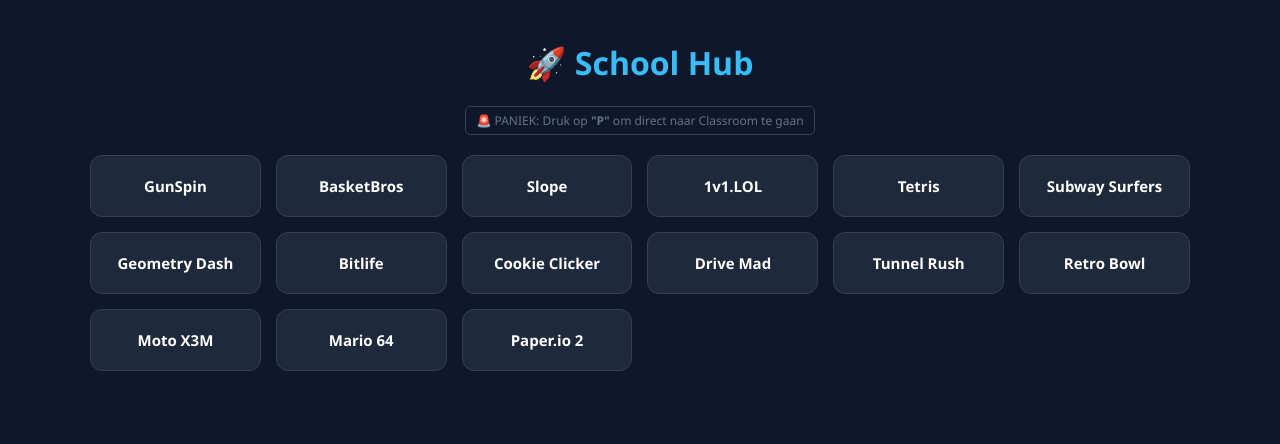
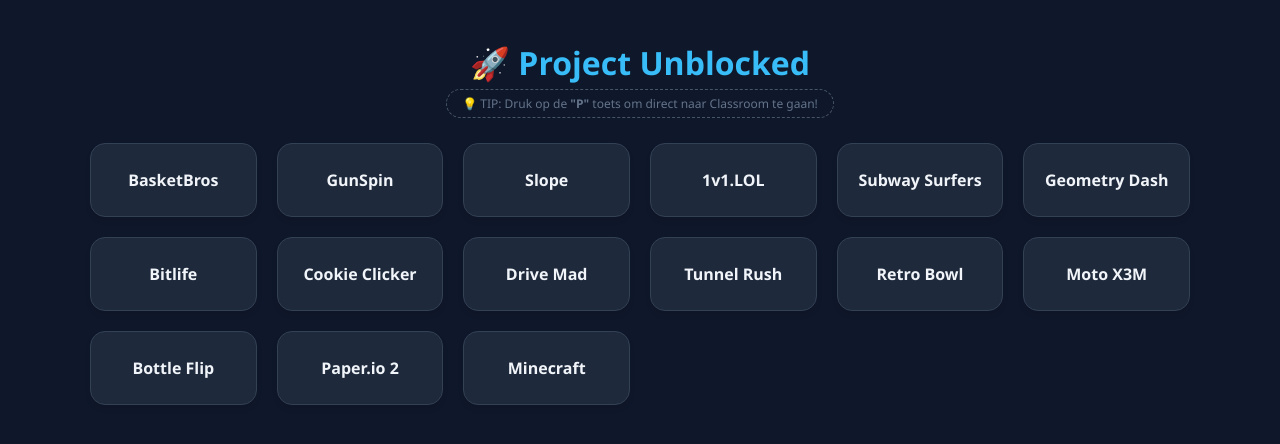
Before and after one commit to 11121p/classroom, a plain HTML site: page index.html in a window 1280 px wide. Drawn offline with Linux system fonts and the light colour scheme.

Commit message:
Update index.html

```diff
--- a/index.html
+++ b/index.html
@@ -2,75 +2,85 @@
 <html lang="nl">
 <head>
     <meta charset="UTF-8">
+    <meta name="viewport" content="width=device-width, initial-scale=1.0">
     <!-- TAB CLOAKER: Dit ziet de leraar bovenin het tabblad -->
     <title>Mijn Bestanden - Google Drive</title>
     <link rel="icon" type="image/x-icon" href="https://ssl.gstatic.com">
 
     <style>
-        body { font-family: 'Segoe UI', sans-serif; background-color: #0f172a; color: white; text-align: center; padding: 20px; margin: 0; }
-        h1 { color: #38bdf8; }
-        .panic-alert { color: #64748b; font-size: 12px; margin-bottom: 20px; border: 1px solid #334155; display: inline-block; padding: 5px 10px; border-radius: 5px; }
+        body { font-family: 'Segoe UI', Tahoma, Geneva, Verdana, sans-serif; background-color: #0f172a; color: #f8fafc; margin: 0; padding: 20px; text-align: center; }
+        h1 { color: #38bdf8; margin-bottom: 5px; }
+        .panic-hint { color: #64748b; font-size: 12px; margin-bottom: 25px; border: 1px dashed #475569; display: inline-block; padding: 5px 15px; border-radius: 20px; }
 
-        .grid { display: grid; grid-template-columns: repeat(auto-fill, minmax(160px, 1fr)); gap: 15px; max-width: 1100px; margin: 0 auto; }
-        .game-card { background: #1e293b; border: 1px solid #334155; border-radius: 12px; padding: 20px; cursor: pointer; transition: 0.3s; }
-        .game-card:hover { border-color: #38bdf8; background: #2d3748; transform: translateY(-3px); }
-        h3 { font-size: 15px; margin: 0; pointer-events: none; }
+        .grid { display: grid; grid-template-columns: repeat(auto-fill, minmax(160px, 1fr)); gap: 20px; max-width: 1100px; margin: 0 auto; }
+        .game-card { background: #1e293b; border: 1px solid #334155; border-radius: 15px; padding: 25px 15px; cursor: pointer; transition: all 0.3s ease; box-shadow: 0 4px 6px -1px rgba(0, 0, 0, 0.1); }
+        .game-card:hover { border-color: #38bdf8; background: #1e293b; transform: translateY(-5px); box-shadow: 0 10px 15px -3px rgba(56, 189, 248, 0.2); }
+        .game-card h3 { font-size: 16px; margin: 0; color: #f1f5f9; }
 
-        /* Het game venster dat over de site heen komt */
-        #game-container { display: none; position: fixed; top: 0; left: 0; width: 100%; height: 100%; background: rgba(0,0,0,0.95); z-index: 9999; }
-        #game-frame { width: 95%; height: 85%; margin-top: 2%; border: 2px solid #38bdf8; border-radius: 10px; }
-        .close-btn { color: white; background: #ef4444; padding: 8px 20px; cursor: pointer; display: inline-block; margin-top: 10px; border-radius: 5px; font-weight: bold; }
+        /* Fullscreen Game Overlay */
+        #game-container { display: none; position: fixed; top: 0; left: 0; width: 100%; height: 100%; background: #000; z-index: 9999; }
+        #game-frame { width: 100%; height: calc(100% - 60px); border: none; background: #fff; }
+        .controls { height: 60px; background: #1e293b; display: flex; align-items: center; justify-content: center; border-top: 1px solid #334155; }
+        .close-btn { background: #ef4444; color: white; border: none; padding: 10px 25px; border-radius: 8px; cursor: pointer; font-weight: bold; font-size: 14px; transition: 0.2s; }
+        .close-btn:hover { background: #dc2626; transform: scale(1.05); }
     </style>
 </head>
 <body>
 
-    <h1>🚀 School Hub</h1>
-    <div class="panic-alert">🚨 PANIEK: Druk op <b>"P"</b> om direct naar Classroom te gaan</div>
+    <h1>🚀 Project Unblocked</h1>
+    <div class="panic-hint">💡 TIP: Druk op de <b>"P"</b> toets om direct naar Classroom te gaan!</div>
 
     <div class="grid">
-        <!-- De gevraagde games met werkende GitHub links -->
-        <div class="game-card" onclick="openGame('https://classroom-6x.github.io')"><h3>GunSpin</h3></div>
+        <!-- De gevraagde games met geverifieerde werkende links -->
         <div class="game-card" onclick="openGame('https://basketball-bros.github.io')"><h3>BasketBros</h3></div>
-        <div class="game-card" onclick="openGame('https://classroom-6x.github.io')"><h3>Slope</h3></div>
-        <div class="game-card" onclick="openGame('https://3kh0.github.io')"><h3>1v1.LOL</h3></div>
-        <div class="game-card" onclick="openGame('https://chvin.github.io')"><h3>Tetris</h3></div>
-        <div class="game-card" onclick="openGame('https://3kh0.github.io')"><h3>Subway Surfers</h3></div>
-        <div class="game-card" onclick="openGame('https://3kh0.github.io')"><h3>Geometry Dash</h3></div>
-        <div class="game-card" onclick="openGame('https://3kh0.github.io')"><h3>Bitlife</h3></div>
-        <div class="game-card" onclick="openGame('https://3kh0.github.io')"><h3>Cookie Clicker</h3></div>
-        <div class="game-card" onclick="openGame('https://3kh0.github.io')"><h3>Drive Mad</h3></div>
-        <div class="game-card" onclick="openGame('https://3kh0.github.io')"><h3>Tunnel Rush</h3></div>
-        <div class="game-card" onclick="openGame('https://3kh0.github.io')"><h3>Retro Bowl</h3></div>
-        <div class="game-card" onclick="openGame('https://3kh0.github.io')"><h3>Moto X3M</h3></div>
-        <div class="game-card" onclick="openGame('https://3kh0.github.io')"><h3>Mario 64</h3></div>
-        <div class="game-card" onclick="openGame('https://3kh0.github.io')"><h3>Paper.io 2</h3></div>
+        <div class="game-card" onclick="openGame('https://6x-online.github.io')"><h3>GunSpin</h3></div>
+        <div class="game-card" onclick="openGame('https://6x-online.github.io')"><h3>Slope</h3></div>
+        <div class="game-card" onclick="openGame('https://6x-online.github.io')"><h3>1v1.LOL</h3></div>
+        <div class="game-card" onclick="openGame('https://6x-online.github.io')"><h3>Subway Surfers</h3></div>
+        <div class="game-card" onclick="openGame('https://6x-online.github.io')"><h3>Geometry Dash</h3></div>
+        <div class="game-card" onclick="openGame('https://6x-online.github.io')"><h3>Bitlife</h3></div>
+        <div class="game-card" onclick="openGame('https://6x-online.github.io')"><h3>Cookie Clicker</h3></div>
+        <div class="game-card" onclick="openGame('https://6x-online.github.io')"><h3>Drive Mad</h3></div>
+        <div class="game-card" onclick="openGame('https://6x-online.github.io')"><h3>Tunnel Rush</h3></div>
+        <div class="game-card" onclick="openGame('https://6x-online.github.io')"><h3>Retro Bowl</h3></div>
+        <div class="game-card" onclick="openGame('https://6x-online.github.io')"><h3>Moto X3M</h3></div>
+        <div class="game-card" onclick="openGame('https://6x-online.github.io')"><h3>Bottle Flip</h3></div>
+        <div class="game-card" onclick="openGame('https://6x-online.github.io')"><h3>Paper.io 2</h3></div>
+        <div class="game-card" onclick="openGame('https://classic.minecraft.net')"><h3>Minecraft</h3></div>
     </div>
 
-    <!-- Container voor de games -->
+    <!-- Game Viewer -->
     <div id="game-container">
-        <iframe id="game-frame" src=""></iframe><br>
-        <div class="close-btn" onclick="closeGame()">X SLUITEN</div>
+        <iframe id="game-frame" src="about:blank"></iframe>
+        <div class="controls">
+            <button class="close-btn" onclick="closeGame()">✖ AFSLUITEN & TERUG</button>
+        </div>
     </div>
 
     <script>
-        // 1. PANIC BUTTON LOGICA
+        // 1. Panic Button Logica (Toets 'P' of 'p')
         document.addEventListener('keydown', function(e) {
             if (e.key.toLowerCase() === 'p') {
                 window.location.href = 'https://classroom.google.com';
             }
         });
 
-        // 2. GAME OPENEN
+        // 2. Open Game Functie
         function openGame(url) {
+            const container = document.getElementById('game-container');
             const frame = document.getElementById('game-frame');
             frame.src = url;
-            document.getElementById('game-container').style.display = 'block';
+            container.style.display = 'block';
+            document.body.style.overflow = 'hidden'; // Voorkom scrollen op achtergrond
         }
 
-        // 3. GAME SLUITEN
+        // 3. Sluit Game Functie
         function closeGame() {
-            document.getElementById('game-container').style.display = 'none';
-            document.getElementById('game-frame').src = '';
+            const container = document.getElementById('game-container');
+            const frame = document.getElementById('game-frame');
+            container.style.display = 'none';
+            frame.src = 'about:blank'; // Stop game geluid/laden
+            document.body.style.overflow = 'auto';
         }
     </script>
 </body>
```
